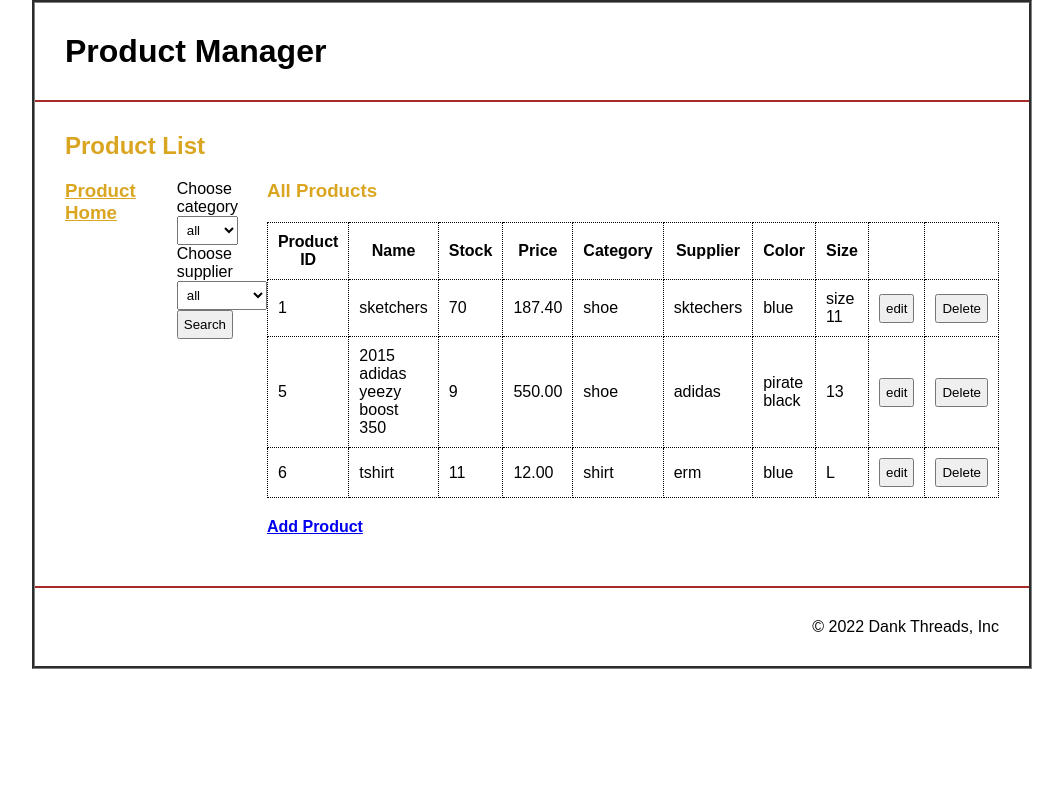
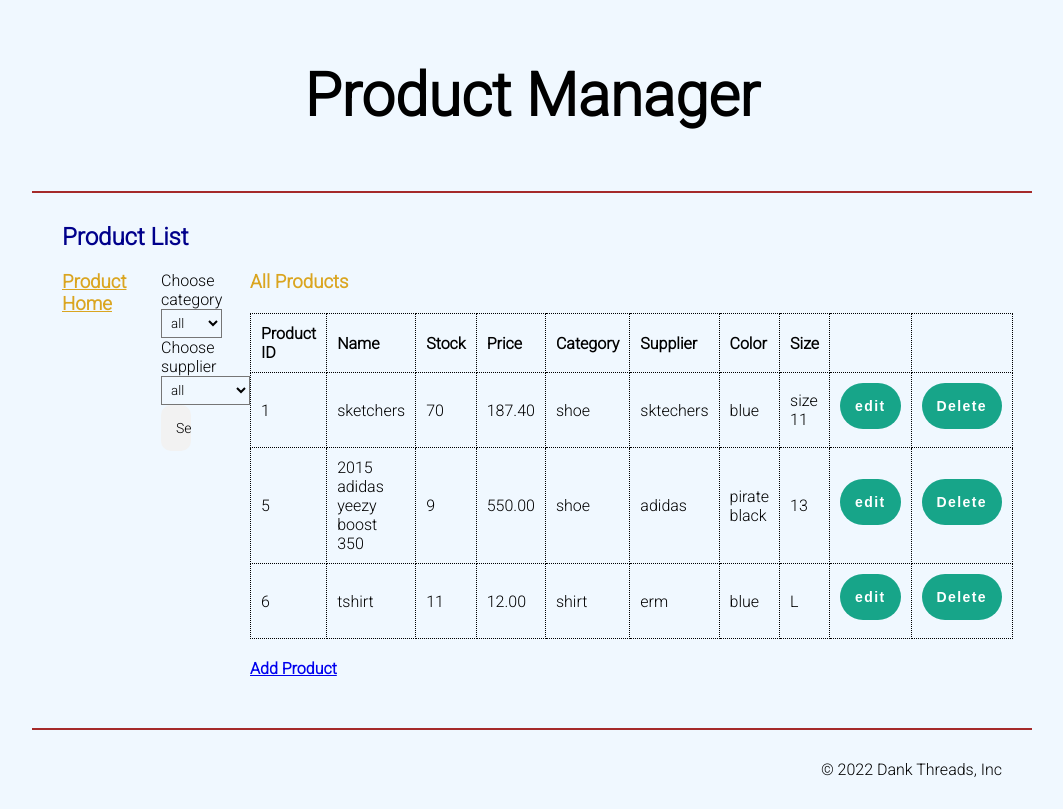
Before and after one commit to AnthonyFattalUGA/dbmsfinalproject, a PHP site: page /productview.php in a window 1280 px wide. Shown: the whole page, without its empty margins (108-1171 px from the left). Before the commit the page ends 669 px from the top, so only its background shows below. Run offline with PHP 8.4, Linux system fonts and the light colour scheme; data comes from the database, SQL or seed files in the repository.

Commit message:
fixed most styling errors, one more change to come

```diff
--- a/addcustomer.php
+++ b/addcustomer.php
@@ -32,6 +32,7 @@ if (isset($_REQUEST['add'])) {
     <meta name="viewport" content="width=device-width, initial-scale=1.0">
     <title>Customer Manager</title>
     <link rel="stylesheet" href="dtstyle.css">
+    <link rel="stylesheet" href="formstyle.css">
 </head>
 
 <body>
--- a/addemployee.php
+++ b/addemployee.php
@@ -31,6 +31,7 @@ if (isset($_REQUEST['add'])) {
     <meta name="viewport" content="width=device-width, initial-scale=1.0">
     <title>Employee Manager</title>
     <link rel="stylesheet" href="dtstyle.css">
+    <link rel="stylesheet" href="formstyle.css">
 </head>
 
 <body>
--- a/addproduct.php
+++ b/addproduct.php
@@ -62,6 +62,7 @@ if (!empty($row)) {
     <meta name="viewport" content="width=device-width, initial-scale=1.0">
     <title>Product Manager</title>
     <link rel="stylesheet" href="dtstyle.css">
+    <link rel="stylesheet" href="formstyle.css">
 </head>
 
 <body>
--- a/customerview.php
+++ b/customerview.php
@@ -42,6 +42,7 @@ if (!empty($row1)) {
     <meta name="viewport" content="width=device-width, initial-scale=1.0">
     <title>Customer Manager</title>
     <link rel="stylesheet" href="dtstyle.css">
+    <link rel="stylesheet" href="formstyle.css">
 </head>
 
 <body>
--- a/dtstyle.css
+++ b/dtstyle.css
@@ -1,12 +1,12 @@
 * {
     margin: 0;
     padding: 0;
-    box-sizing: border-box;
+    /*box-sizing: border-box;*/
     font-family: sans-serif;
   }
 
   body {
-    border: 3px groove grey;
+    /*border: 3px groove grey;*/
     max-width: 1000px;
     margin-left: auto;
     margin-right: auto;
--- a/editcustomer.php
+++ b/editcustomer.php
@@ -88,6 +88,7 @@ if (isset($_REQUEST['edit'])) { //add customer query
     <meta name="viewport" content="width=device-width, initial-scale=1.0">
     <title>Customer Manager</title>
     <link rel="stylesheet" href="dtstyle.css">
+    <link rel="stylesheet" href="formstyle.css">
 </head>
 <body>
     <header>
--- a/editproduct.php
+++ b/editproduct.php
@@ -102,6 +102,7 @@ if (isset($_REQUEST['edit'])) { //add product query
     <meta name="viewport" content="width=device-width, initial-scale=1.0">
     <title>Product Manager</title>
     <link rel="stylesheet" href="dtstyle.css">
+    <link rel="stylesheet" href="formstyle.css">
 </head>
 
 <body>
--- a/employeeview.php
+++ b/employeeview.php
@@ -41,6 +41,7 @@ if (!empty($row1)) {
     <meta name="viewport" content="width=device-width, initial-scale=1.0">
     <title>Employee Manager</title>
     <link rel="stylesheet" href="dtstyle.css">
+    <link rel="stylesheet" href="formstyle.css">
 </head>
 
 <body>
--- a/formstyle.css
+++ b/formstyle.css
@@ -8,7 +8,7 @@
 header {
     padding: 60px;
   text-align: center;
-  color: white;
+  color: black;
   font-size: 30px;
   font-family: FontAwesome, "Roboto", sans-serif;
 
@@ -65,3 +65,6 @@ button {
     text-align: left;
     padding: 8px;
   }
+ h1 {
+     text-align: center;
+ }
--- a/orderchoosecustomer.php
+++ b/orderchoosecustomer.php
@@ -29,7 +29,8 @@ if (!empty($row1)) {
     <meta http-equiv="X-UA-Compatible" content="IE=edge">
     <meta name="viewport" content="width=device-width, initial-scale=1.0">
     <title>Product Manager</title>
-    <link rel="stylesheet" href="style.css">
+    <link rel="stylesheet" href="dtstyle.css">
+    <link rel="stylesheet" href="formstyle.css">
 </head>
 
 <body>
--- a/orderchooseemployee.php
+++ b/orderchooseemployee.php
@@ -28,7 +28,8 @@ if (!empty($row1)) {
     <meta http-equiv="X-UA-Compatible" content="IE=edge">
     <meta name="viewport" content="width=device-width, initial-scale=1.0">
     <title>Product Manager</title>
-    <link rel="stylesheet" href="style.css">
+    <link rel="stylesheet" href="dtstyle.css">
+    <link rel="stylesheet" href="formstyle.css">
 </head>
 
 <body>
--- a/orderchooseproduct.php
+++ b/orderchooseproduct.php
@@ -32,7 +32,8 @@ if (!empty($row1)) {
     <meta http-equiv="X-UA-Compatible" content="IE=edge">
     <meta name="viewport" content="width=device-width, initial-scale=1.0">
     <title>Product Manager</title>
-    <link rel="stylesheet" href="style.css">
+    <link rel="stylesheet" href="dtstyle.css">
+    <link rel="stylesheet" href="formstyle.css">
 </head>
 
 <body>
--- a/orderview.php
+++ b/orderview.php
@@ -51,7 +51,7 @@ if(!empty($row1)) {
     <meta http-equiv="X-UA-Compatible" content="IE=edge">
     <meta name="viewport" content="width=device-width, initial-scale=1.0">
     <title>Order Manager</title>
-    <link rel="stylesheet" href="style.css">
+    <link rel="stylesheet" href="dtstyle.css">
     <link rel="stylesheet" href="formstyle.css">
 </head>
 
--- a/placeorder.php
+++ b/placeorder.php
@@ -19,7 +19,8 @@ if (isset($_POST['amount'])) {
     <meta http-equiv="X-UA-Compatible" content="IE=edge">
     <meta name="viewport" content="width=device-width, initial-scale=1.0">
     <title>Product Manager</title>
-    <link rel="stylesheet" href="style.css">
+    <link rel="stylesheet" href="dtstyle.css">
+    <link rel="stylesheet" href="formstyle.css">
 </head>
 
 <body>
--- a/productview.php
+++ b/productview.php
@@ -117,7 +117,8 @@ if (isset($_POST['categorydd'])) {
     <meta http-equiv="X-UA-Compatible" content="IE=edge">
     <meta name="viewport" content="width=device-width, initial-scale=1.0">
     <title>Product Manager</title>
-    <link rel="stylesheet" href="style.css">
+    <link rel="stylesheet" href="dtstyle.css">
+    <link rel="stylesheet" href="formstyle.css">
 </head>
 
 <body>
```
